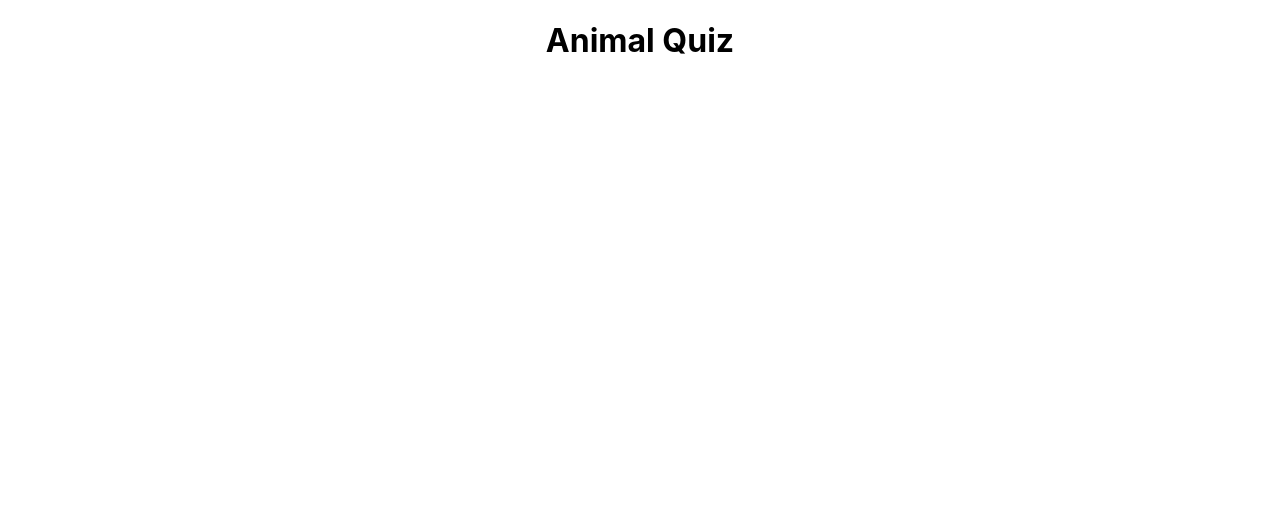
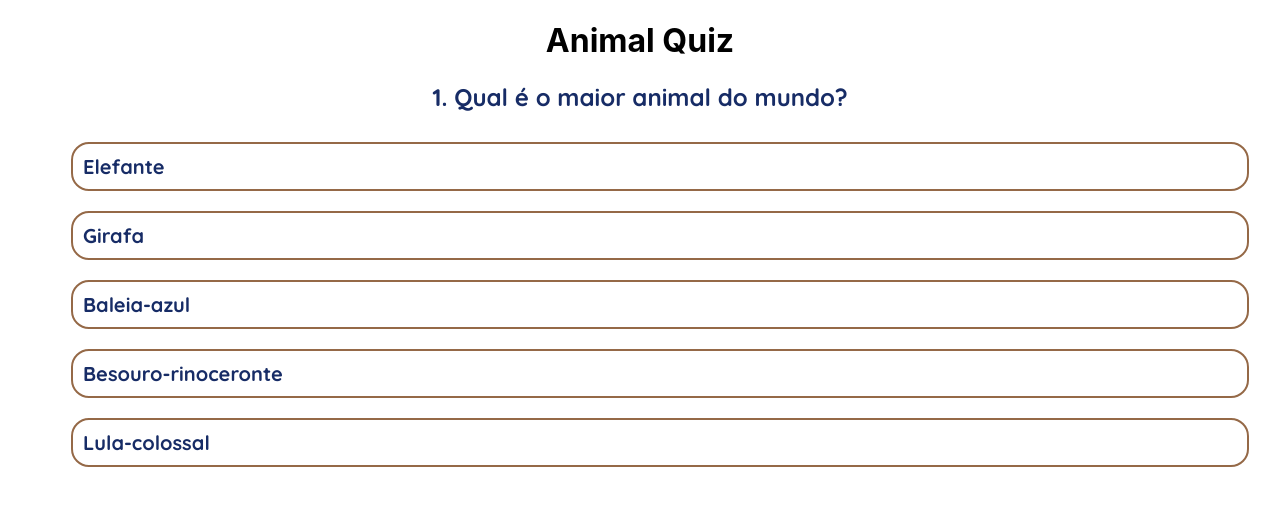
Before and after one commit to yayaflc/quiz-v2, a React (Create React App) app: page / in a window 1280 px wide. Shown: the top 506 px of the page. Built offline with nearby package versions, Linux system fonts and the light colour scheme.

Commit message:
feat: add quiz component, the quiz function

```diff
--- a/src/App.js
+++ b/src/App.js
@@ -1,4 +1,5 @@
 import './App.css';
+import Quiz from './components/Quiz';
 
 function App() {
 
@@ -8,6 +9,7 @@ function App() {
         <div className="container">
           <h1>Animal Quiz</h1>
           <div className="quiz">
+            <Quiz />
           </div>
         </div>
       </body>
--- /dev/null
+++ b/src/components/Quiz.jsx
@@ -0,0 +1,67 @@
+import styles from './Quiz.module.css';
+import React, { useState, useEffect } from 'react';
+
+const questions = [
+  {
+    question: 'Qual é o maior animal do mundo?',
+    options: ['Elefante','Girafa','Baleia-azul','Besouro-rinoceronte','Lula-colossal'],
+    correctAnswer: 'Baleia-azul'
+  },
+  {
+    question: "Qual desses animais é carnívoro?",
+    options: ['Furão','Zebra','Alce','Bisão','Canguru'],
+    correctAnswer: 'Furão'
+  },
+  {
+    question: "Qual animal passa 90% do dia dormindo?",
+    options: ['Alpaca','Gato','Bicho-preguiça','Coala','Cobra'],
+    correctAnswer: 'Coala'
+  },
+  {
+    question: "Qual desses mamíferos põe ovos?",
+    options: ['Castor','Ornitorinco','Esquilo','Lontra','Morcegos'],
+    correctAnswer: 'Ornitorinco'
+  }
+];
+
+const Quiz = () => {
+  const [currentQuestion, setCurrentQuestion] = useState(0);
+  const [score, setScore] = useState(0);
+  const [quizCompleted, setQuizCompleted] = useState(false);
+
+  const handleAnswer = (selectedOption) => {
+    if (selectedOption === questions[currentQuestion].correctAnswer) {
+      setScore(score + 1);
+    }
+
+    if (currentQuestion < questions.length - 1) {
+      setCurrentQuestion(currentQuestion + 1);
+    } else {
+      setQuizCompleted(true);
+    }
+  };
+
+  if (quizCompleted) {
+    return (
+      <div>
+        <h2>Quiz Concluído!</h2>
+        <p>Pontuação final: {score} de {questions.length}</p>
+      </div>
+    );
+  }
+
+  return (
+    <div>
+      <h2>{currentQuestion + 1}. {questions[currentQuestion].question}</h2>
+      <ul>
+        {questions[currentQuestion].options.map((option) => (
+          <li key={option}>
+            <button onClick={() => handleAnswer(option)}>{option}</button>
+          </li>
+        ))}
+      </ul>
+    </div>
+  );
+};
+
+export default Quiz;
--- /dev/null
+++ b/src/components/Quiz.module.css
@@ -0,0 +1,67 @@
+@import url('https://fonts.googleapis.com/css2?family=Lilita+One&family=Quicksand:wght@300;400;700&display=swap');
+
+:root {
+    --lilita-one: 'Lilita One', cursive;
+    --quicksand: 'Quicksand', sans-serif;
+}
+
+[data-theme="light"] {
+    --tittle-color: #001858;
+    --text-color: #172c66;
+    --btn-hover-color: #956947;
+}
+
+[data-theme="dark"] {
+    --tittle-color: #f3d2c1;
+    --text-color: #f3d2c1;
+    --btn-hover-color: #728cd4;
+}
+
+h2 {
+    font-family: var(--quicksand);
+    font-size: 24px;
+    color: var(--text-color);
+    font-weight: 600;
+}
+
+p {
+    font-family: var(--quicksand);
+    font-size: 18px;
+    color: var(--text-color);
+}
+
+button {
+    font-family: var(--quicksand);
+    font-size: 20px;
+    font-weight: 800;
+    color: var(--text-color);
+    background: var(--bg-color);
+    width: 95%;
+    border: 2px solid var(--btn-hover-color);
+    border-radius: 18px;
+    padding: 10px;
+    margin: 10px;
+    text-align: left;
+    cursor: pointer;
+    transition: all 0.3s ease;
+    justify-content: center;
+}
+
+button:hover:not([disabled]){
+    background: var(--btn-hover-color);
+    color: var(--bg-color);
+}
+
+button:disabled {
+    cursor:no-drop;
+}
+
+li::marker {
+    content: none;
+}
+
+@media (max-width: 650px) {
+    button {
+        font-size: 18px;
+    }
+}
```
